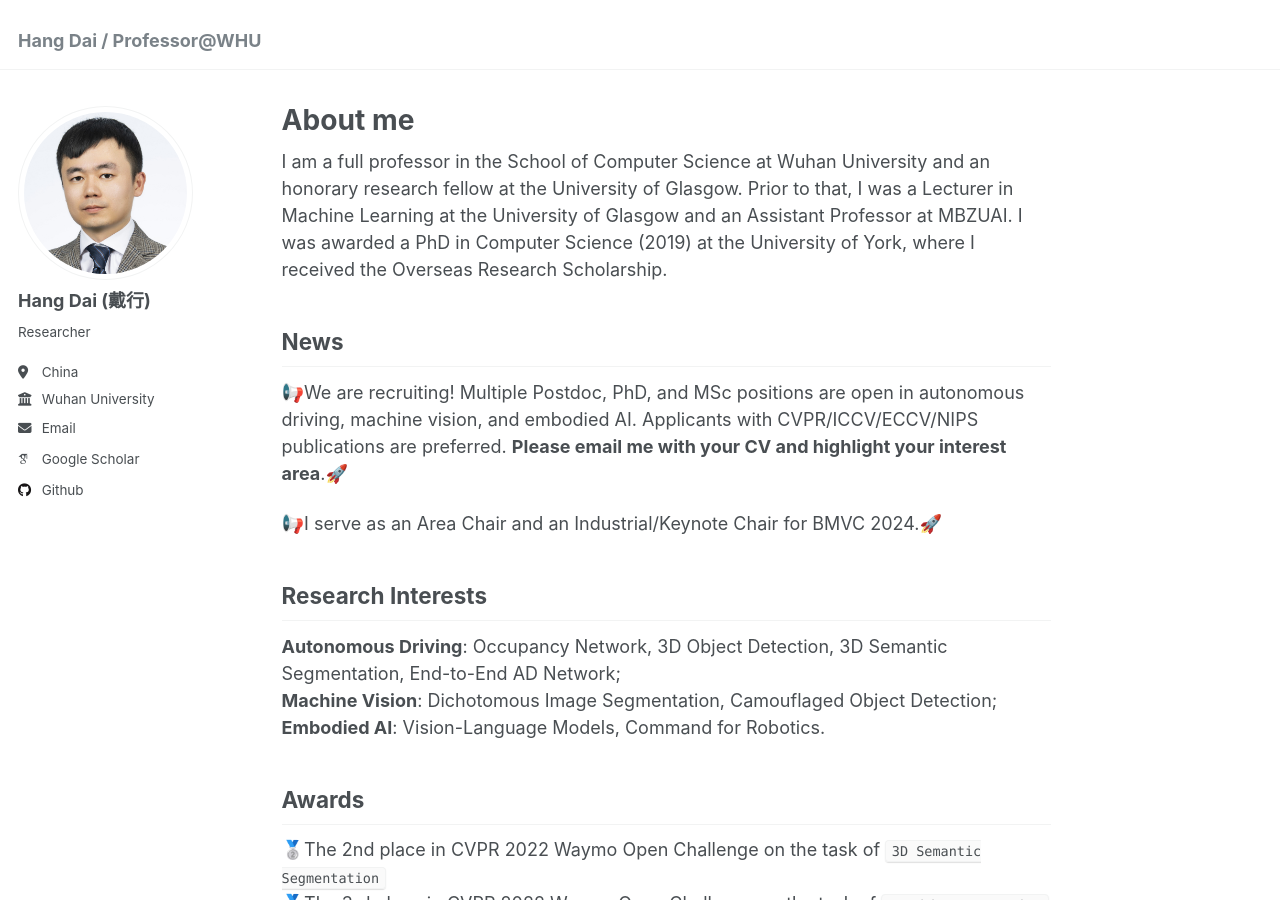
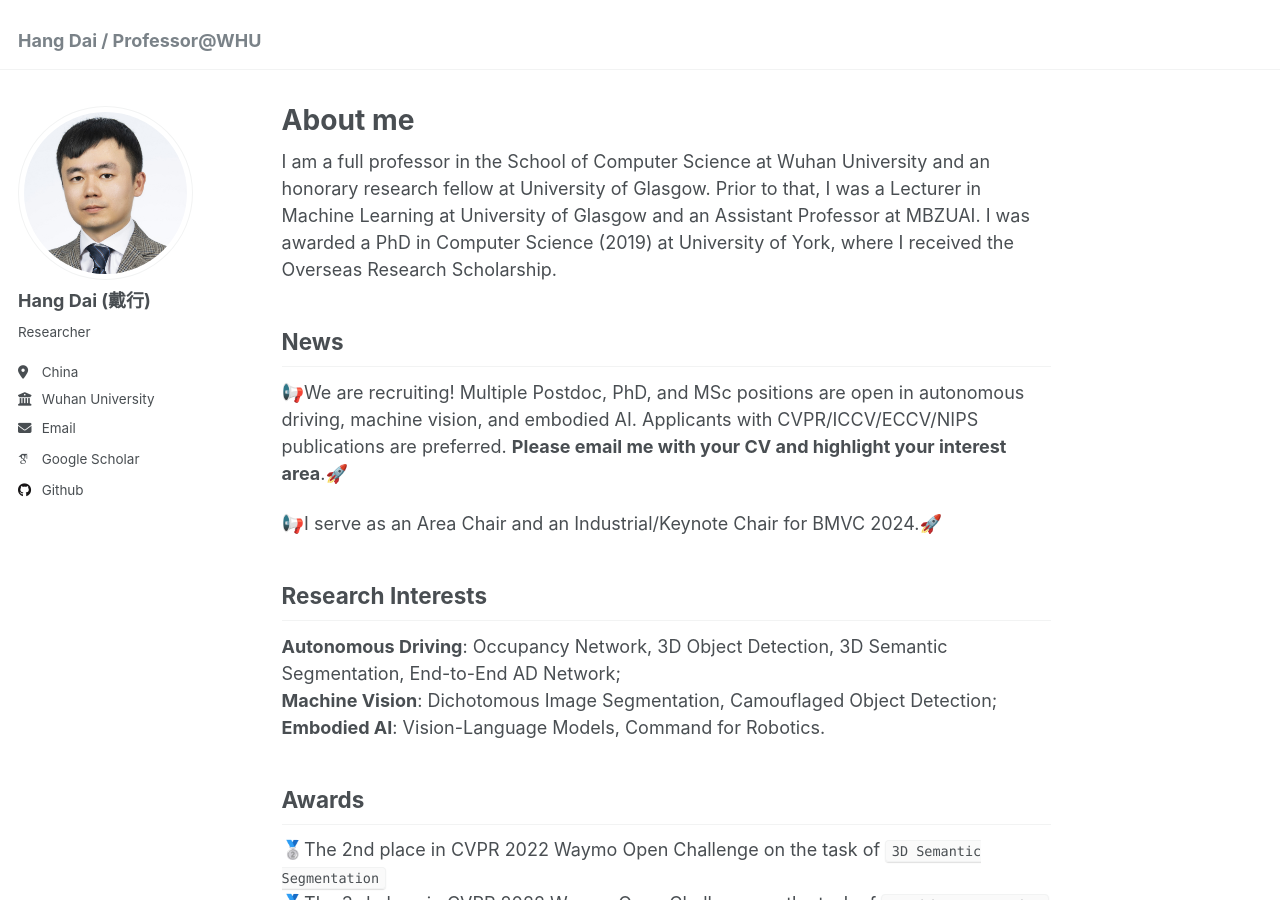
Before and after one commit to Dai-Hang/Dai-Hang.github.io, a Jekyll site: the page built from _pages/about.md, in a window 1280 px wide and 900 px high. Built offline with Jekyll 4.4.1, drawn with Linux system fonts in a browser that asks for light colours; some web fonts are replaced.

Commit message:
Update about.md

```diff
--- a/_pages/about.md
+++ b/_pages/about.md
@@ -7,7 +7,7 @@ redirect_from:
   - /about.html
 ---
 
-I am a full professor in the School of Computer Science at Wuhan University and an honorary research fellow at the University of Glasgow. Prior to that, I was a Lecturer in Machine Learning at the University of Glasgow and an Assistant Professor at MBZUAI. I was awarded a PhD in Computer Science (2019) at the University of York, where I received the Overseas Research Scholarship.
+I am a full professor in the School of Computer Science at Wuhan University and an honorary research fellow at University of Glasgow. Prior to that, I was a Lecturer in Machine Learning at University of Glasgow and an Assistant Professor at MBZUAI. I was awarded a PhD in Computer Science (2019) at University of York, where I received the Overseas Research Scholarship.
 
 News
 ------
```
